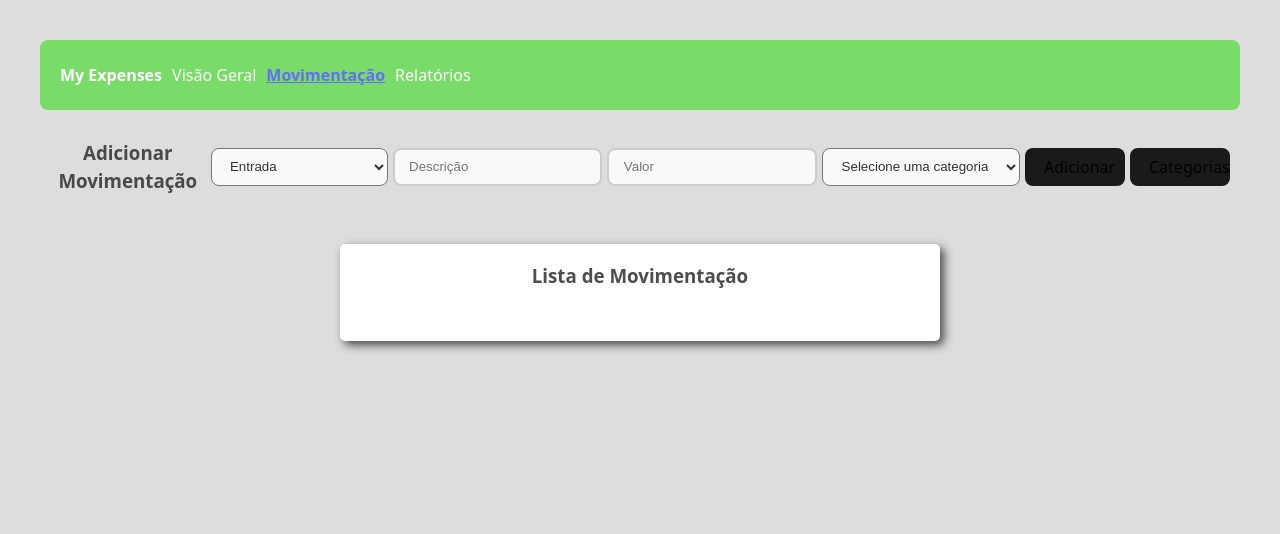
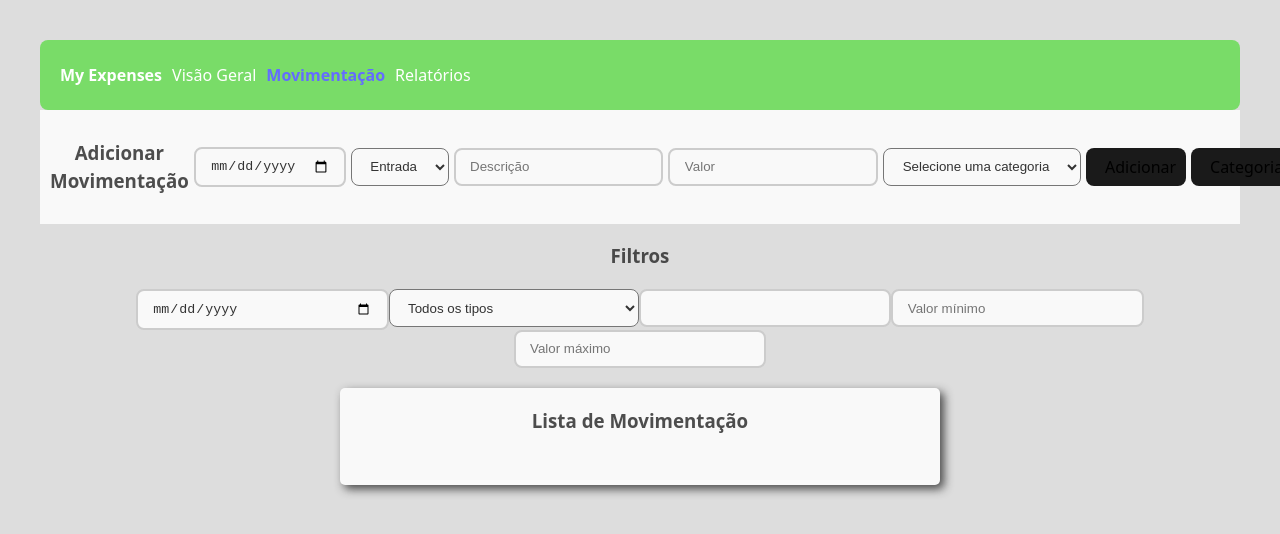
Before and after one commit to diegotriches/app-my-expenses_react-ts, a React (Vite) app: page /movimentacao in a window 1280 px wide. Shown: the top 534 px of the page. Built offline with nearby package versions, Linux system fonts and the light colour scheme.

Commit message:
ID, Data e Filtros incluídos nas movimentações

```diff
--- a/src/components/Navbar.css
+++ b/src/components/Navbar.css
@@ -16,10 +16,26 @@ nav h1 {
 nav a {
     text-decoration: none;
     color: #fff;
+    position: relative;
+}
+
+nav a::after {
+    content: "";
+    position: absolute;
+    left: 50%;
+    bottom: -5px;
+    width: 0;
+    height: 2px;
+    background-color: #646cff;
+    transform: translateX(-50%);
+    transition: width 0.5s ease;
+}
+
+nav a:hover::after {
+  width: 100%;
 }
 
 nav a.active {
-    text-decoration: underline;
     font-weight: bold;
     color: #646cff;
 }
--- a/src/routes/Categorias.css
+++ b/src/routes/Categorias.css
@@ -0,0 +1,20 @@
+#add-categoria {
+    width: 50%;
+    margin: 20px auto;
+    padding: 1rem;
+    background-color: #fff;
+    box-shadow: 4px 4px 10px 0px;
+    border-radius: 5px;
+}
+
+#categoria-container {
+    display: flex;
+    flex-direction: column;
+    width: 50%;
+    align-items: center;
+    padding: 2rem;
+    margin: 20px auto;
+    background-color: #fff;
+    box-shadow: 4px 4px 10px 0px;
+    border-radius: 5px;
+}
--- a/src/routes/Categorias.tsx
+++ b/src/routes/Categorias.tsx
@@ -1,9 +1,13 @@
 import { useState } from 'react';
+import { useNavigate } from 'react-router-dom';
 import { categoriasEntrada, categoriasSaida, adicionarCategoria } from '../types/categorias';
+
+import './Categorias.css'
 
 function Categorias() {
     const [tipo, setTipo] = useState<"Entrada" | "Saída">("Entrada");
     const [novaCategoria, setNovaCategoria] = useState("");
+    const navigate = useNavigate(); // Hook para navegar entre a página de criar novas categorias
 
     const handleAdicionar = () => {
         if (novaCategoria.trim()) {
@@ -15,6 +19,9 @@ function Categorias() {
 
     return (
         <div>
+            <div id="add-categoria">
+                <button onClick={() => navigate("/movimentacao")}>← Voltar</button>
+
                 <h2>Gerenciar Categorias</h2>
 
                 <select value={tipo} onChange={(e) => setTipo(e.target.value as "Entrada" | "Saída")}>
@@ -29,8 +36,10 @@ function Categorias() {
                     onChange={(e) => setNovaCategoria(e.target.value)}
                 />
 
-            <button onClick={handleAdicionar}>Adicionar</button>
+                <button onClick={handleAdicionar}>+</button>
+            </div>
 
+            <div id="categoria-container">
                 <h3>Categorias de Entrada</h3>
 
                 <ul>
@@ -47,6 +56,8 @@ function Categorias() {
                     ))}
                 </ul>
             </div>
+
+        </div>
     );
 }
 
--- a/src/routes/Movimentacao.css
+++ b/src/routes/Movimentacao.css
@@ -1,22 +1,22 @@
 #add-mov {
   display: flex;
   align-items: center;
+  width: auto;
   gap: 5px;
   padding: 10px;
   margin: 0 auto;
-  background-color: #ddd;
+  background-color: #f9f9f9;
   border: #333;
 }
 
 #mov-list {
   display: flex;
   width: 50%;
-  margin: 0 auto;
-  background-color: #fff;
+  margin: 20px auto;
+  background-color: #f9f9f9;
   flex-direction: column;
   align-items: center;
   justify-content: center;
-  margin-top: 20px;
   box-shadow: 4px 4px 10px 0px;
   border-radius: 5px;
 }
--- a/src/routes/Movimentacao.tsx
+++ b/src/routes/Movimentacao.tsx
@@ -12,18 +12,26 @@ interface Props {
 
 function Movimentacao({ transacoes, setTransacoes }: Props) {
 
+    const [data, setData] = useState(""); // Recebe as informações da data
     const [tipo, setTipo] = useState<"Entrada" | "Saída">("Entrada"); // Recebe as informações do tipo
     const [descricao, setDescricao] = useState(""); // Recebe as informações da descrição
     const [valor, setValor] = useState(""); // Recebe as informações do valor
     const [categoria, setCategoria] = useState(""); // Recebe as informações da categoria
 
-    const navigate = useNavigate(); // Hook para navegação - utiliza posteriormente para criar categorias
+    const [filtroData, setFiltroData] = useState(""); // Filtro para a data da movimentação feita
+    const [filtroTipo, setFiltroTipo] = useState<"" | "Entrada" | "Saída">(""); // Filtro para o tipo de movimentação feita
+    const [filtroValorMin, setValorMin] = useState(""); // Filtro para os valores mínimos das movimentações feitas
+    const [filtroValorMax, setValorMax] = useState(""); // Filtro para os valores máximos das movimentações feitas
+    const [filtroCategoria, setFiltroCategoria] = useState(""); // Filtro para a categoria de movimentação feita
+
+    const navigate = useNavigate(); // Hook para navegação - utilizado para navegar entre a página de criar categorias
 
     const adicionarTransacao = () => { // Adiciona a transação
         if (!descricao || !valor || !categoria) return; // Verifica se as informações foram preenchidas? VERIFICAR
 
         const novaTransacao: Transacao = { // Determina quais informações serão inseridas e armazenadas na constante novaTransacao e que irá jogar os dados no array Transacao
             id: Date.now(),
+            data,
             tipo,
             descricao,
             valor: Number(valor),
@@ -32,6 +40,7 @@ function Movimentacao({ transacoes, setTransacoes }: Props) {
 
         setTransacoes([...transacoes, novaTransacao]); // Armazena a nova transação dentro do Array de transações, sem sobrepôr as anteriores
 
+        setData(""); // Reseta o campo Data para receber novos dados
         setDescricao(""); // Reseta o campo Descrição para receber novos dados
         setValor(""); // Reseta o campo Valor para receber novos dados
         setCategoria("") // Reseta o campo Categoria para receber novos dados
@@ -39,10 +48,26 @@ function Movimentacao({ transacoes, setTransacoes }: Props) {
 
     const categoriasDisponiveis = tipo === "Entrada" ? categoriasEntrada : categoriasSaida;
 
+    const transacoesFiltradas = transacoes.filter((t) => {
+        const matchData = filtroData ? t.data === filtroData : true;
+        const matchTipo = filtroTipo ? t.tipo === filtroTipo : true;
+        const matchValorMin = filtroValorMin ? t.valor >= Number(filtroValorMin) : true;
+        const matchValorMax = filtroValorMax ? t.valor <= Number(filtroValorMax) : true;
+        const matchCategoria = filtroCategoria ? t.categoria === filtroCategoria : true;
+
+        return matchData && matchTipo && matchValorMin && matchValorMax && matchCategoria;
+    });
+
     return (
         <>
             <div id='add-mov'>
                 <h3>Adicionar Movimentação</h3>
+
+                <input
+                    type="date"
+                    value={data}
+                    onChange={(e) => setData(e.target.value)} required
+                />
 
                 <select value={tipo} onChange={(e) => setTipo(e.target.value as "Entrada" | "Saída")}>
                     <option value="Entrada">Entrada</option>
@@ -77,13 +102,52 @@ function Movimentacao({ transacoes, setTransacoes }: Props) {
                 <button onClick={() => navigate("/categorias")}>Categorias</button>
 
             </div>
+
+            <div className="filtros">
+
+                <h3>Filtros</h3>
+
+                <input
+                    type="date"
+                    value={filtroData}
+                    onChange={(e) => setFiltroData(e.target.value)}
+                />
+
+                <select value={filtroTipo} onChange={(e) => setFiltroTipo(e.target.value as "" | "Entrada" | "Saída")}>
+                    <option value="">Todos os tipos</option>
+                    <option value="Entrada">Entradas</option>
+                    <option value="Saída">Saídas</option>
+                </select>
+
+                <input
+                    type="text"
+                    value={filtroCategoria}
+                    onChange={(e) => setFiltroCategoria(e.target.value)}
+                />
+
+                <input
+                    type="number"
+                    placeholder='Valor mínimo'
+                    value={filtroValorMin}
+                    onChange={(e) => setValorMin(e.target.value)}
+                />
+
+                <input
+                    type="number"
+                    placeholder='Valor máximo'
+                    value={filtroValorMax}
+                    onChange={(e) => setValorMax(e.target.value)}
+                />
+
+            </div>
+
             <div id="mov-list">
                 <h3>Lista de Movimentação</h3>
 
                 <ul>
                     {transacoes.map((t, index) => (
                         <li key={index}>
-                            {t.tipo} - {t.descricao} - R${t.valor.toFixed(2)} ({t.categoria})
+                            ID: {t.id} || Data: {t.data} - {t.tipo} - {t.descricao} - R${t.valor.toFixed(2)} ({t.categoria})
                         </li>
                     ))}
                 </ul>
--- a/src/types/transacao.ts
+++ b/src/types/transacao.ts
@@ -1,5 +1,6 @@
 export interface Transacao {
     id: number;
+    data: string;
     descricao: string;
     valor: number;
     tipo: "Entrada" | "Saída";
```
Lines whose indentation alone changed are shown as unchanged.
